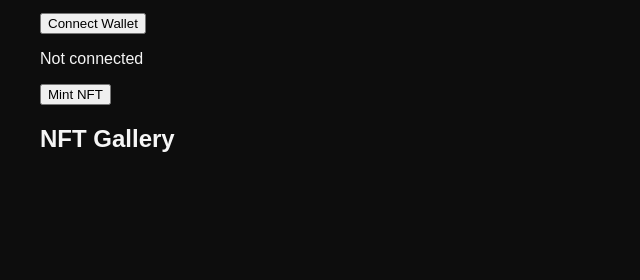
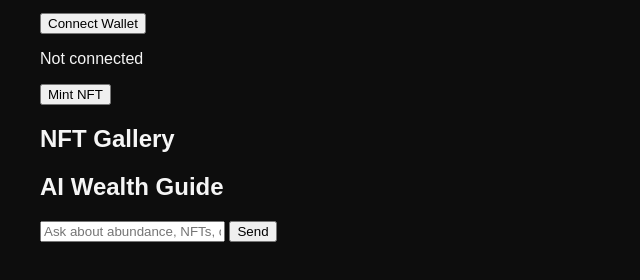
Before and after one commit to Keanu227/Reros-Abundance-Repo, a website: page frontend/index.html in a window 1280 px wide. Shown: the part 142-422 px from the top of the page, without its empty margins (0-640 px from the left). Drawn offline with nearby package versions, Linux system fonts and the light colour scheme.

Commit message:
Update index.html

```diff
--- a/frontend/index.html
+++ b/frontend/index.html
@@ -11,14 +11,25 @@
   <h1>🔥 Rerosperity NFT Hub</h1>
   <p>Mint. List. Prosper.</p>
 
+  <!-- Wallet -->
   <button id="connectWallet">Connect Wallet</button>
   <p id="walletStatus">Not connected</p>
 
+  <!-- Mint NFT -->
   <button id="mintNFT">Mint NFT</button>
   <p id="mintStatus"></p>
 
+  <!-- NFT Gallery -->
   <h2>NFT Gallery</h2>
   <div id="nftGallery"></div>
+
+  <!-- AI Wealth Guide -->
+  <h2>AI Wealth Guide</h2>
+  <div id="ai-guide">
+    <div id="chatLog"></div>
+    <input id="userInput" type="text" placeholder="Ask about abundance, NFTs, or wealth..." />
+    <button id="sendMessage">Send</button>
+  </div>
 
   <script src="app.js"></script>
 </body>
```
